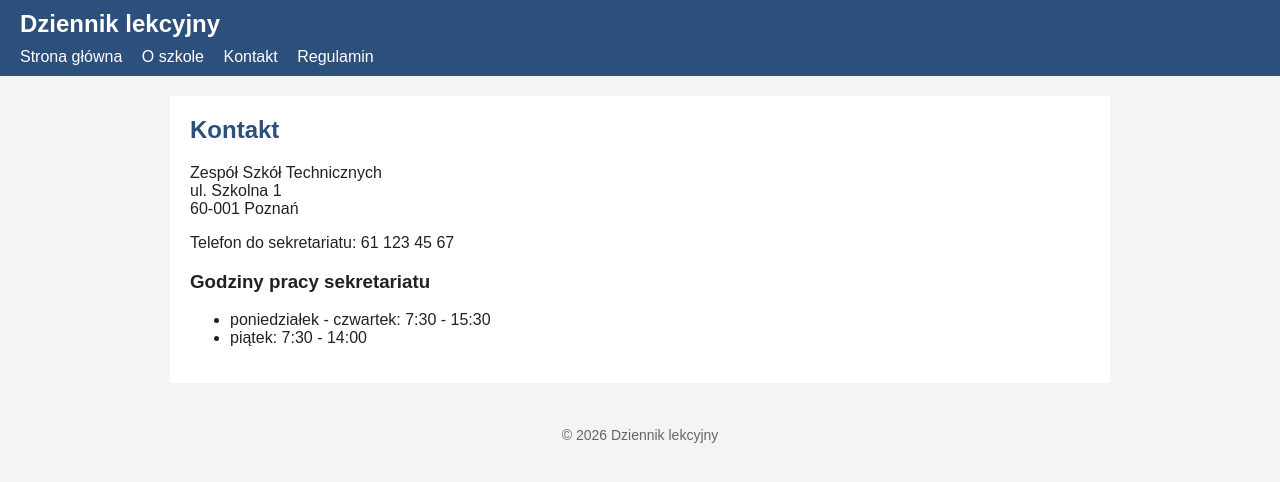
After one commit to GustawKalek/programowanie-php, a PHP site: page /kontakt.php in a window 1280 px wide. The commit adds this page. Shown: the top 482 px of the page. Run offline with PHP 8.4, Linux system fonts and the light colour scheme.

Commit message:
Style i strony statyczne

```diff
--- /dev/null
+++ b/projekt/app/assets/css/style.css
@@ -0,0 +1,46 @@
+body {
+  font-family: Arial, Helvetica, sans-serif;
+  margin: 0;
+  background: #f4f4f4;
+  color: #222;
+}
+
+header {
+  background: #2c4f7c;
+  color: white;
+  padding: 10px 20px;
+}
+
+header h1 {
+  margin: 0 0 10px 0;
+  font-size: 24px;
+}
+
+nav a {
+  color: white;
+  margin-right: 15px;
+  text-decoration: none;
+}
+
+nav a:hover {
+  text-decoration: underline;
+}
+
+main {
+  max-width: 900px;
+  margin: 20px auto;
+  padding: 20px;
+  background: white;
+}
+
+main h2 {
+  margin-top: 0;
+  color: #2c4f7c;
+}
+
+footer {
+  text-align: center;
+  color: #666;
+  font-size: 14px;
+  padding: 10px;
+}
--- a/projekt/app/includes/naglowek.php
+++ b/projekt/app/includes/naglowek.php
@@ -4,6 +4,7 @@
 	<meta charset="UTF-8">
 	<meta name="viewport" content="width=device-width, initial-scale=1.0">
 	<title><?php echo $tytul; ?> - Dziennik lekcyjny</title>
+	<link rel="stylesheet" href="assets/css/style.css">
 </head>
 <body>
 	<header>
--- /dev/null
+++ b/projekt/app/kontakt.php
@@ -0,0 +1,18 @@
+<?php
+$tytul = "Kontakt";
+include "includes/naglowek.php";
+?>
+		<h2>Kontakt</h2>
+		<p>
+			Zespół Szkół Technicznych<br>
+			ul. Szkolna 1<br>
+			60-001 Poznań
+		</p>
+		<p>Telefon do sekretariatu: 61 123 45 67</p>
+
+		<h3>Godziny pracy sekretariatu</h3>
+		<ul>
+			<li>poniedziałek - czwartek: 7:30 - 15:30</li>
+			<li>piątek: 7:30 - 14:00</li>
+		</ul>
+<?php include "includes/stopka.php"; ?>
```
Also changed, not shown: projekt/app/index.php (+12 -2 lines), projekt/app/o-szkole.php (added, +14 -0 lines), projekt/app/regulamin.php (added, +14 -0 lines).
